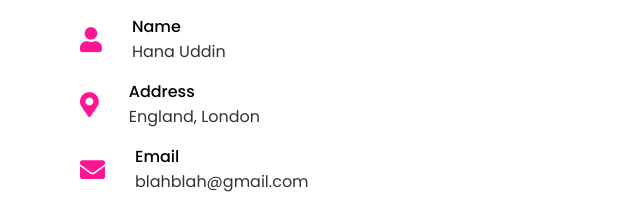
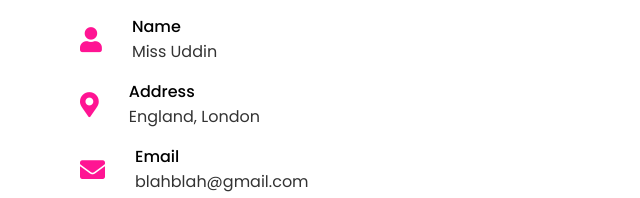
Before and after one commit to hanauddin/hanauddin.github.io, a plain HTML site: page index.html in a window 1280 px wide. Shown: the part 2637-2835 px from the top of the page, 0-640 px from the left. Drawn offline with nearby package versions, Linux system fonts and the light colour scheme.

Commit message:
Update index.html

```diff
--- a/index.html
+++ b/index.html
@@ -183,7 +183,7 @@
                             <i class="fas fa-user"></i>
                             <div class="info">
                                 <div class="head">Name</div>
-                                <div class="sub-title">Hana Uddin</div>
+                                <div class="sub-title">Miss Uddin</div>
                             </div>
                         </div>
                         <div class="row">
```
